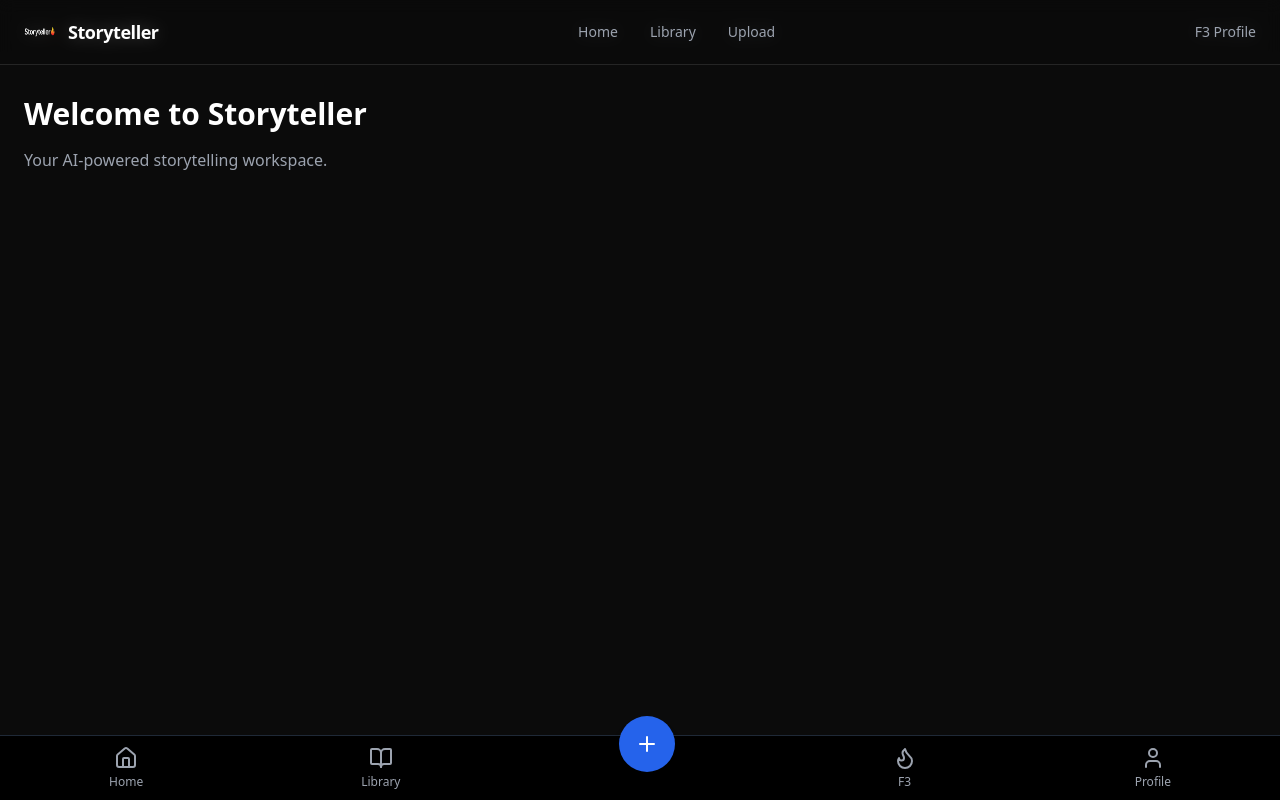
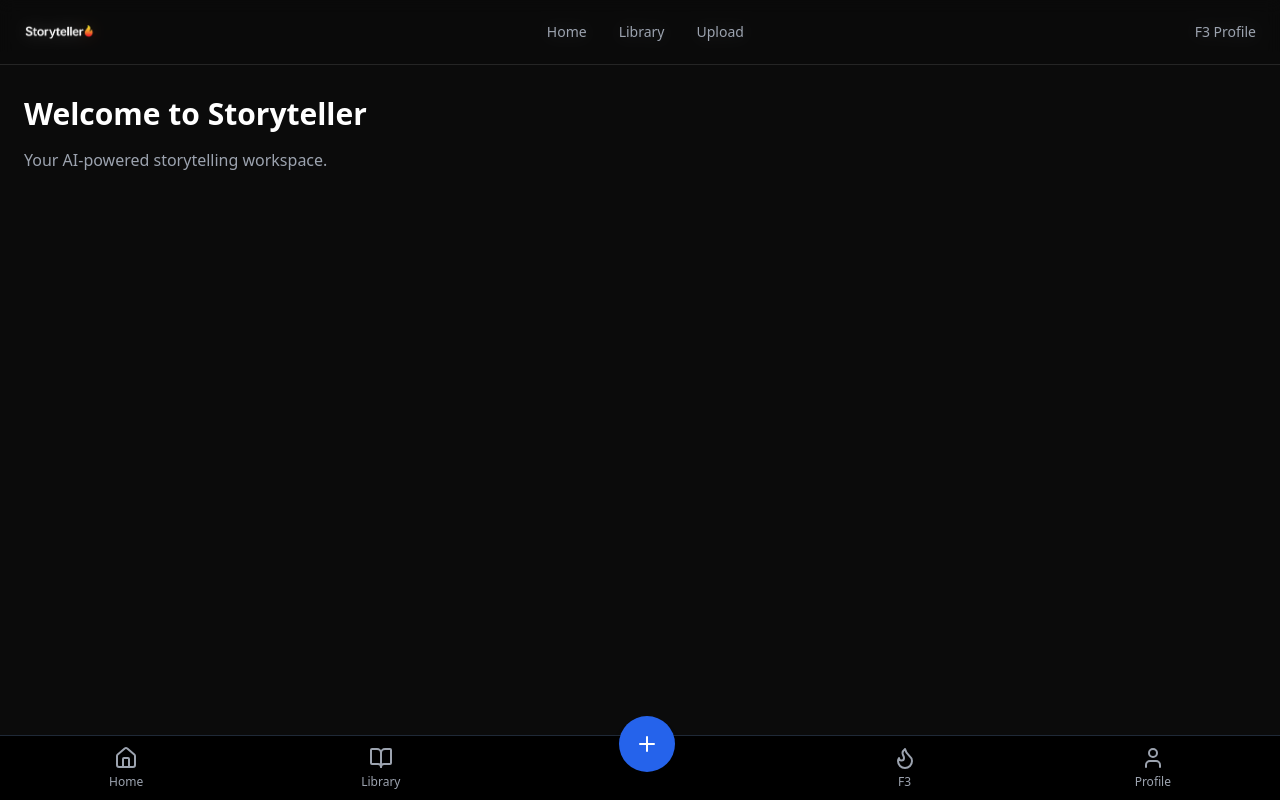
Before and after one commit to ikechukwuraymondokezie-cpu/storyteller-frontend, a React (Create React App) app: page / in a window 1280 px wide. Built offline with nearby package versions, Linux system fonts and the light colour scheme.

Commit message:
Upgrade top navigation to proper branded header

```diff
--- a/src/components/TopNav.js
+++ b/src/components/TopNav.js
@@ -7,10 +7,7 @@ export default function TopNav() {
 
                 {/* LEFT */}
                 <div className="flex items-center gap-3">
-                    <img src={logo} alt="Storyteller" className="h-8 w-8" />
-                    <span className="text-lg font-semibold tracking-tight">
-                        Storyteller
-                    </span>
+                    <img src={logo} alt="Storyteller" className="h-12 w-15" />
                 </div>
 
                 {/* CENTER */}
```
